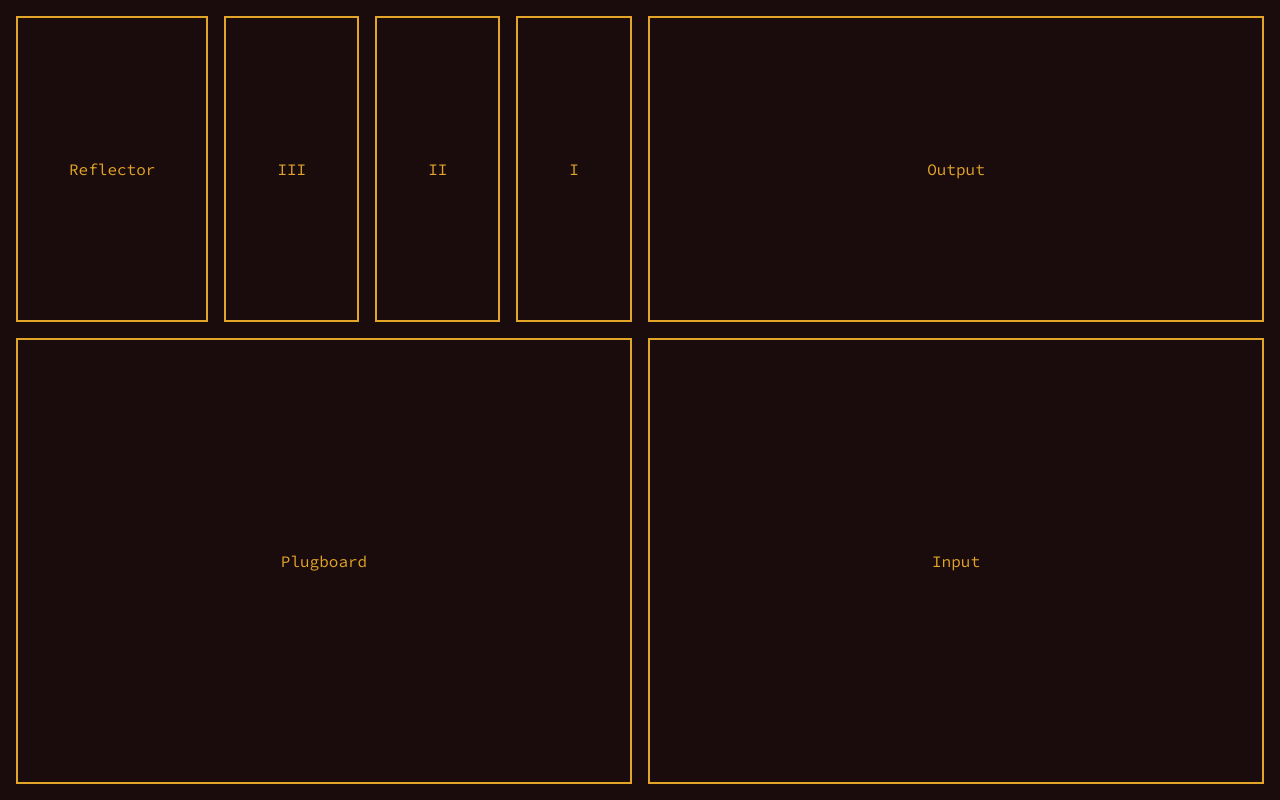
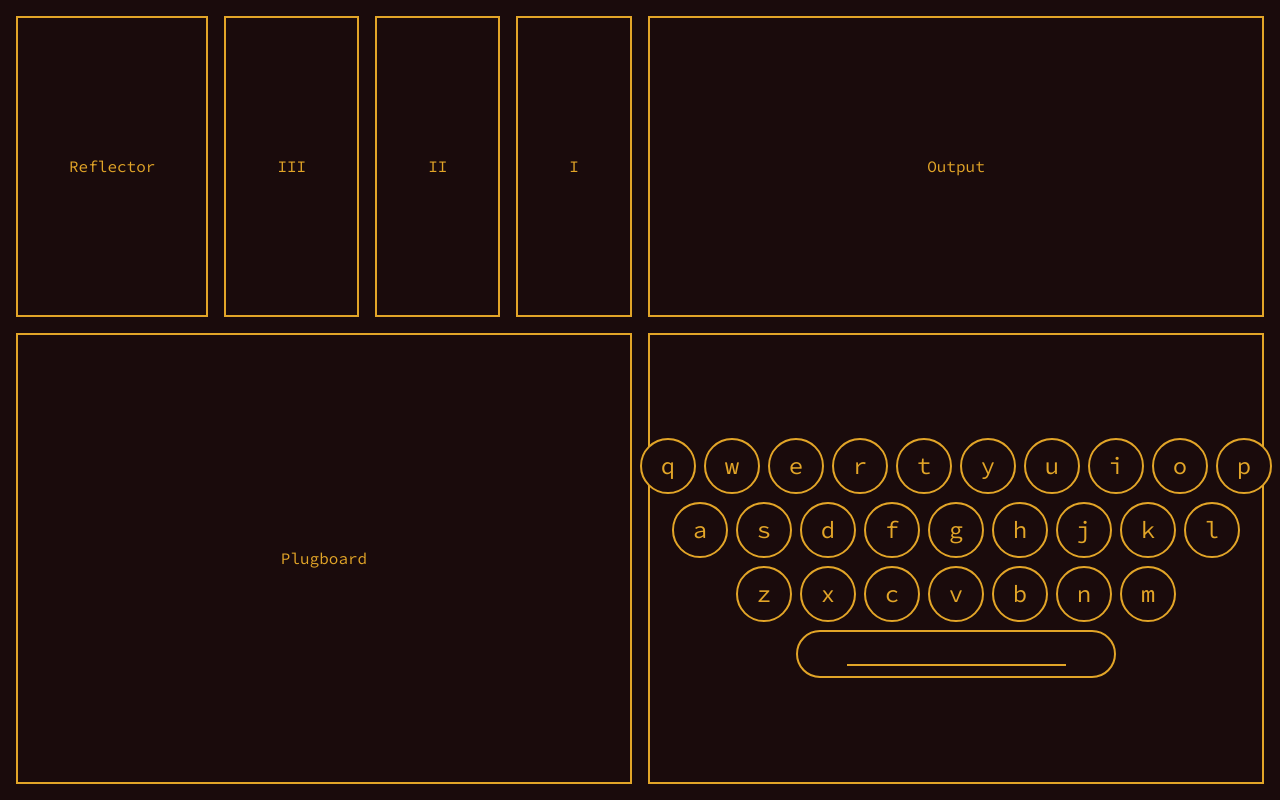
Before and after one commit to MlNl-PEKKA/enigma-bomb, a Next.js app: page / in a window 1280 px wide. Built offline with nearby package versions, Linux system fonts and the light colour scheme.

Commit message:
refactor keypress hook and segregate frames

```diff
--- a/src/app/components/frame/index.tsx
+++ b/src/app/components/frame/index.tsx
@@ -1,11 +1,52 @@
+import LampBoard from '../lampBoard'
+
 const Frame = () => {
   return (
     <div className="flex flex-col w-full h-full gap-4">
-      <section className="flex flex-row grow-2 gap-4 ">
+      <TopDeck />
+      <BottomDeck />
+    </div>
+  )
+}
+
+const TopDeck = () => {
+  return (
+    <section className="flex flex-row h-2/5 gap-4 ">
+      <WiringFrame />
+      <OutputFrame />
+    </section>
+  )
+}
+
+const BottomDeck = () => {
+  return (
+    <section className="flex flex-row h-3/5 gap-4">
+      <PlugBoardFrame />
+      <LampBoardFrame />
+    </section>
+  )
+}
+
+const WiringFrame = () => {
+  return (
     <div className="flex flex-row w-2/4 gap-4">
+      <ReflectorFrame />
+      <RotorFrame />
+    </div>
+  )
+}
+
+const ReflectorFrame = () => {
+  return (
     <section className="flex items-center flex-grow justify-center border-2 border-primary">
       Reflector
     </section>
+  )
+}
+
+const RotorFrame = () => {
+  return (
+    <>
       <section className="flex flex-grow items-center justify-center border-2 border-primary">
         III
       </section>
@@ -15,20 +56,31 @@ const Frame = () => {
       <section className="flex flex-grow items-center justify-center border-2 border-primary">
         I
       </section>
-        </div>
+    </>
+  )
+}
+
+const OutputFrame = () => {
+  return (
     <section className="flex items-center w-2/4 justify-center border-2 border-primary">
       Output
     </section>
-      </section>
-      <section className="flex flex-row grow-3 gap-4">
+  )
+}
+
+const PlugBoardFrame = () => {
+  return (
     <section className="flex flex-row w-2/4 items-center justify-center border-2 border-primary">
       Plugboard
     </section>
+  )
+}
+
+const LampBoardFrame = () => {
+  return (
     <section className="flex flex-row w-2/4 items-center justify-center border-2 border-primary">
-          Input
+      <LampBoard />
     </section>
-      </section>
-    </div>
   )
 }
 
--- a/src/app/components/lampBoard/index.tsx
+++ b/src/app/components/lampBoard/index.tsx
@@ -1,22 +1,28 @@
+'use client'
+import useKeyPress from '@/app/hooks/keyDetect'
 import { Lamp, LampSpace } from './lamps'
 import { TLetters, keys } from './utils'
 
 const LampBoard = () => {
+  const keyPress = useKeyPress()
   return (
     <div className="flex flex-col items-center gap-1 tablet:gap-2">
-      <LampRows row={keys[0]} />
-      <LampRows row={keys[1]} />
-      <LampRows row={keys[2]} />
-      <LampSpace />
+      <LampRows row={keys[0]} keyPress={keyPress} />
+      <LampRows row={keys[1]} keyPress={keyPress} />
+      <LampRows row={keys[2]} keyPress={keyPress} />
+      <LampSpace keyPress={keyPress === ' '} />
     </div>
   )
 }
 
-const LampRows: React.FC<{ row: TLetters[] }> = ({ row }) => {
+const LampRows: React.FC<{ row: TLetters[]; keyPress: string | null }> = ({
+  row,
+  keyPress,
+}) => {
   return (
     <div className="flex flex-row gap-1 tablet:gap-2">
       {row.map((letter, i) => (
-        <Lamp key={i} letter={letter} />
+        <Lamp key={i} letter={letter} keyPress={letter === keyPress} />
       ))}
     </div>
   )
--- a/src/app/components/lampBoard/lamps.tsx
+++ b/src/app/components/lampBoard/lamps.tsx
@@ -1,9 +1,10 @@
-'use client'
 import useKeyPress from '@/app/hooks/keyDetect'
 import { TLetters } from './utils'
 
-export const Lamp: React.FC<{ letter: TLetters }> = ({ letter }) => {
-  const keyPress = useKeyPress(letter)
+export const Lamp: React.FC<{ letter: TLetters; keyPress: boolean }> = ({
+  letter,
+  keyPress,
+}) => {
   return (
     <div
       className={`flex flex-col justify-center items-center border-2
@@ -19,8 +20,7 @@ export const Lamp: React.FC<{ letter: TLetters }> = ({ letter }) => {
   )
 }
 
-export const LampSpace = () => {
-  const keyPress = useKeyPress(' ')
+export const LampSpace: React.FC<{ keyPress: boolean }> = ({ keyPress }) => {
   return (
     <div
       className={`flex flex-col justify-end items-center
--- a/src/app/globals.css
+++ b/src/app/globals.css
@@ -26,6 +26,7 @@
 }
 * {
   margin: 0;
+  min-width: 0;
 }
 body {
   line-height: 1.5;
--- a/src/app/hooks/keyDetect.tsx
+++ b/src/app/hooks/keyDetect.tsx
@@ -1,23 +1,17 @@
 import { useCallback, useEffect, useState } from 'react'
 
-const useKeyPress = (key: string) => {
-  const [keyPress, setKeyPress] = useState(false)
-  const listenerUpFunction = useCallback(
-    (e: KeyboardEvent) => {
-      if (e.key.toLowerCase() === key.toLowerCase()) setKeyPress(false)
-    },
-    [key]
-  )
-  const listenerDownFunction = useCallback(
-    (e: KeyboardEvent) => {
-      if (e.key.toLowerCase() === key.toLowerCase()) setKeyPress(true)
-    },
-    [key]
-  )
+const useKeyPress = () => {
+  const [key, setKey] = useState<string | null>(null)
+  const listenerUpFunction = useCallback(() => {
+    setKey(null)
+  }, [])
+  const listenerDownFunction = useCallback((e: KeyboardEvent) => {
+    setKey(e.key.toLowerCase())
+  }, [])
   useEffect(() => {
-    document.addEventListener('keydown', listenerDownFunction)
+    document.addEventListener('keypress', listenerDownFunction)
     return () => {
-      document.removeEventListener('keydown', listenerDownFunction)
+      document.removeEventListener('keypress', listenerDownFunction)
     }
   }, [listenerDownFunction])
 
@@ -28,7 +22,7 @@ const useKeyPress = (key: string) => {
     }
   }, [listenerUpFunction])
 
-  return keyPress
+  return key
 }
 
 export default useKeyPress
```
Lines whose indentation alone changed are shown as unchanged.
